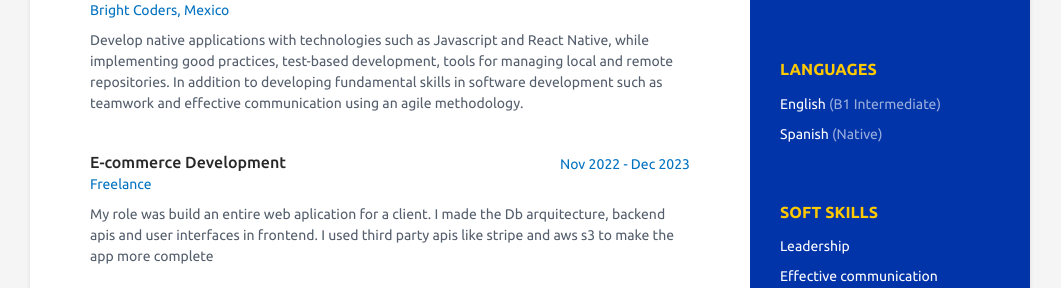
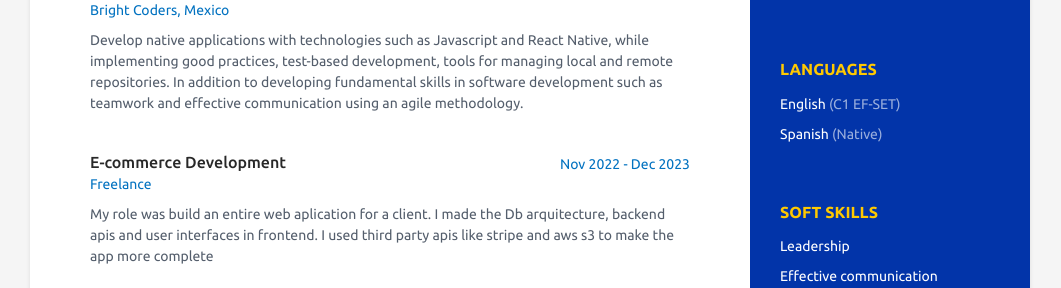
Before and after one commit to BrightCoders-Institute/scorecard-RicardoRam781, a Jekyll site: the page built from index.html, in a window 1280 px wide. Shown: the part 544-832 px from the top of the page, without its empty margins (110-1171 px from the left). Built offline with Jekyll 4.4.1, drawn with Linux system fonts in a browser that asks for light colours.

Commit message:
Update english data.yml

```diff
--- a/_data/data.yml
+++ b/_data/data.yml
@@ -28,7 +28,7 @@ sidebar:
   # Actualiza según los idiomas y nieles que tienes. Agrega o Elimina según sea necesario.
   languages:
     - idiom: English
-      level: B1 Intermediate # Utiliza el resultado de tu examen oficial, o el nivel de acuerdo al modelo Dreyfus
+      level: C1 EF-SET # Utiliza el resultado de tu examen oficial, o el nivel de acuerdo al modelo Dreyfus
 
     - idiom: Spanish
       level: Native # Utiliza el resultado de tu examen oficial, o el nivel de acuerdo al modelo Dreyfus
```
